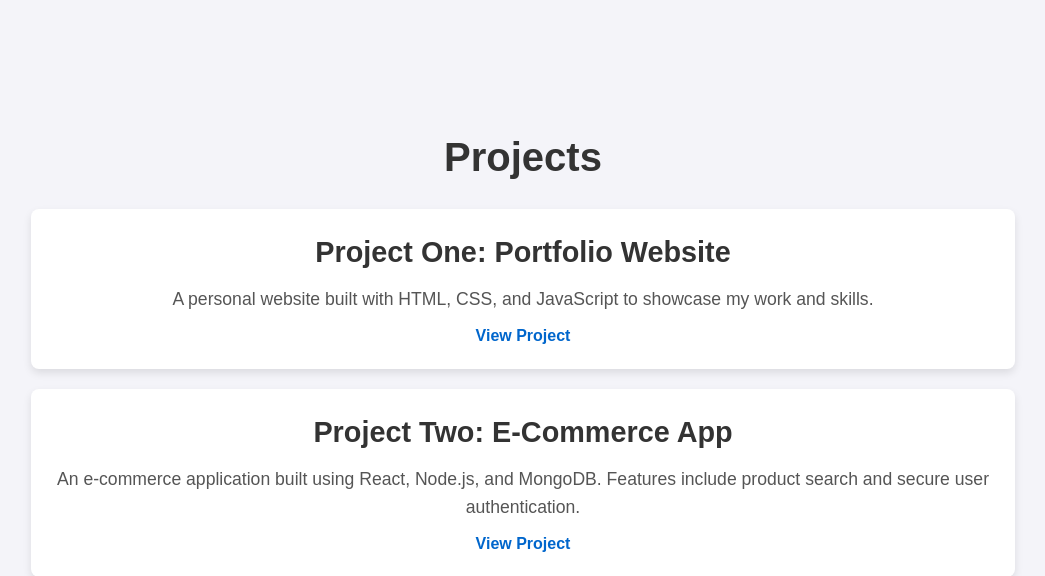
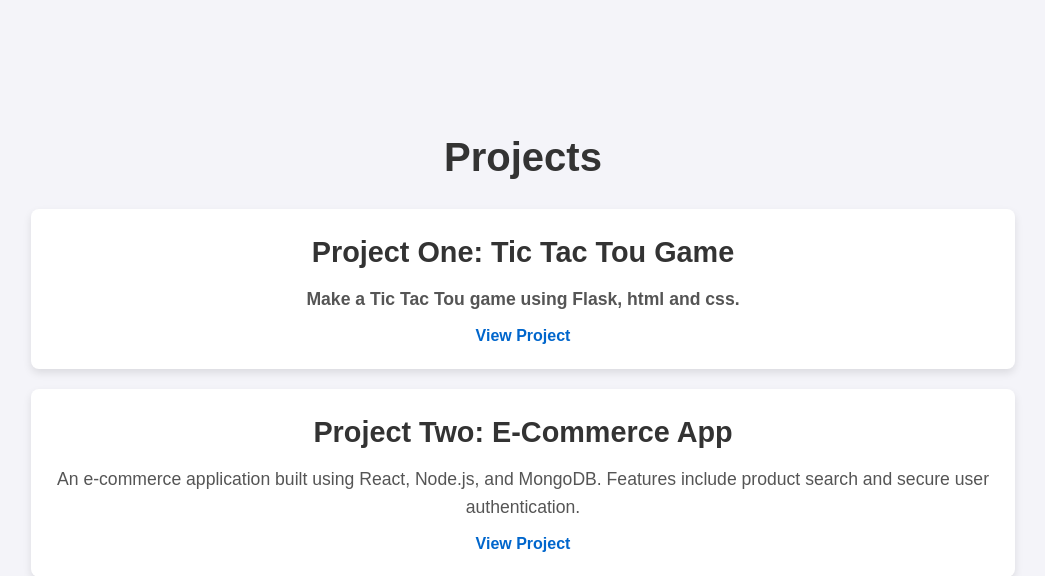
Before and after one commit to kanzariyasunil/deployflask, a Flask app: page / in a window 1280 px wide. Shown: the part 945-1521 px from the top of the page, without its empty margins (117-1162 px from the left). Run offline with Flask 3, Linux system fonts and the light colour scheme.

Commit message:
add link

```diff
--- a/templates/index.html
+++ b/templates/index.html
@@ -197,9 +197,9 @@ footer p {
         <div class="container">
             <h2>Projects</h2>
             <div class="project">
-                <h3>Project One: Portfolio Website</h3>
-                <p>A personal website built with HTML, CSS, and JavaScript to showcase my work and skills.</p>
-                <a href="#" target="_blank">View Project</a>
+                <h3>Project One: Tic Tac Tou Game</h3>
+                <p><b>Make a Tic Tac Tou game using Flask, html and css.</b></p>
+                <a href="https://tictacgame-pi.vercel.app/" target="_blank">View Project</a>
             </div>
             <div class="project">
                 <h3>Project Two: E-Commerce App</h3>
```
